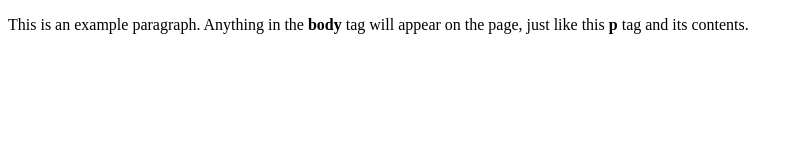
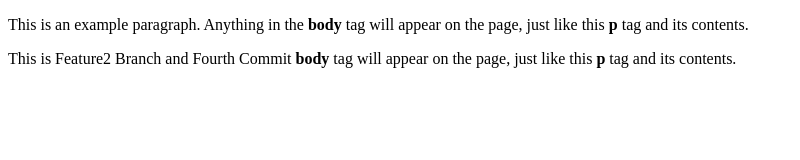
Before and after one commit to SarmadNaroo/Test_Project_saroo, a plain HTML site: page index.html in a window 1280 px wide. Shown: the whole page, without its empty margins (0-800 px from the left). Drawn offline with Linux system fonts and the light colour scheme.

Commit message:
FourthCommit

```diff
--- a/index.html
+++ b/index.html
@@ -5,5 +5,6 @@
   </head>
   <body>
     <p>This is an example paragraph. Anything in the <strong>body</strong> tag will appear on the page, just like this <strong>p</strong> tag and its contents.</p>
+    <p>This is Feature2 Branch and Fourth Commit <strong>body</strong> tag will appear on the page, just like this <strong>p</strong> tag and its contents.</p>
   </body>
 </html>
```
